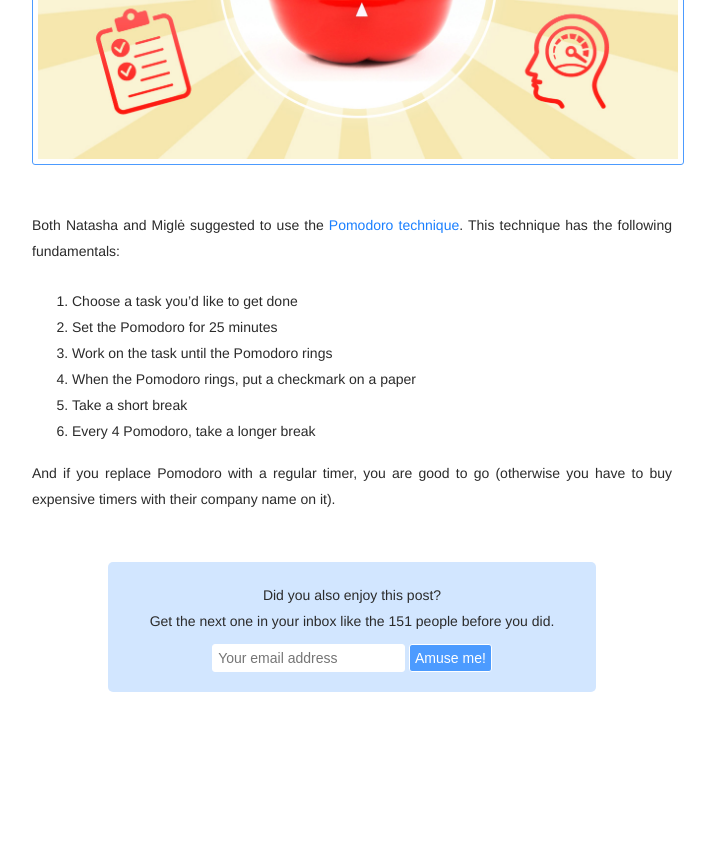
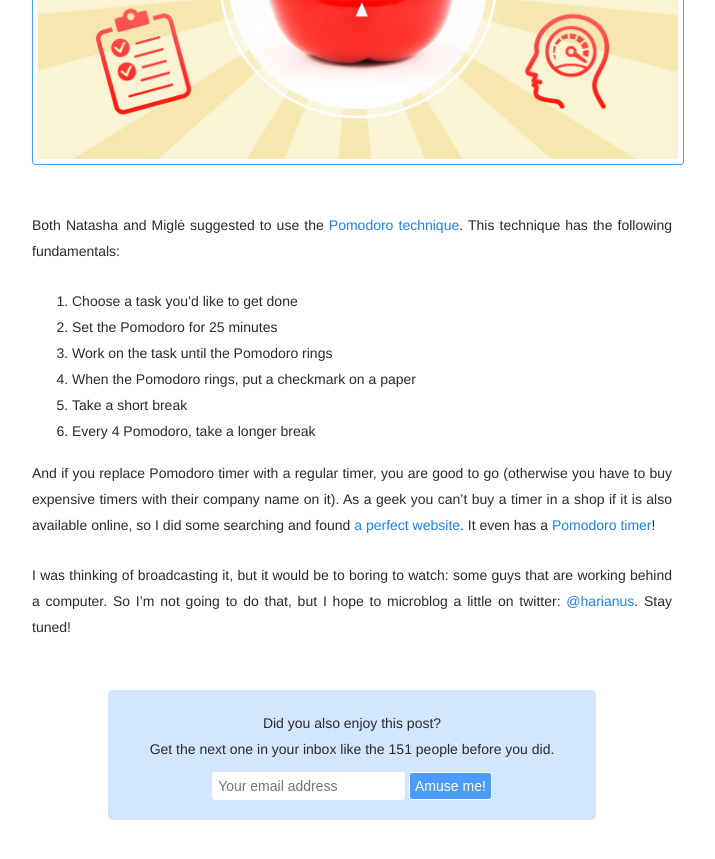
Before and after one commit to adriaandotcom/laspalmas.adriaan.io, a Jekyll site: the page built from _posts/2016-08-03-work-24-hours-straight.md, in a window 1280 px wide and 900 px high, scrolled down 1012 px. Shown: the top 859 px of the window, without its empty margins (288-1003 px from the left). Built offline with Jekyll 4.4.1, drawn with Linux system fonts in a browser that asks for light colours; before the commit the page ends 1784 px from its top, so only the background shows below that; some of the changed text lies outside the part shown.

Commit message:
Add broadcasting text and e.ggtimer.com

```diff
--- a/_posts/2016-08-03-work-24-hours-straight.md
+++ b/_posts/2016-08-03-work-24-hours-straight.md
@@ -16,4 +16,6 @@ Both Natasha and Miglė suggested to use the [Pomodoro technique](http://pomodor
 5. Take a short break
 6. Every 4 Pomodoro, take a longer break
 
-And if you replace Pomodoro with a regular timer, you are good to go (otherwise you have to buy expensive timers with their company name on it).
+And if you replace Pomodoro timer with a regular timer, you are good to go (otherwise you have to buy expensive timers with their company name on it). As a geek you can't buy a timer in a shop if it is also available online, so I did some searching and found [a perfect website](http://e.ggtimer.com/). It even has a [Pomodoro timer](http://e.ggtimer.com/pomodoro)!
+
+I was thinking of broadcasting it, but it would be to boring to watch: some guys that are working behind a computer. So I'm not going to do that, but I hope to microblog a little on twitter: [@harianus](https://twitter.com/harianus). Stay tuned!
```
